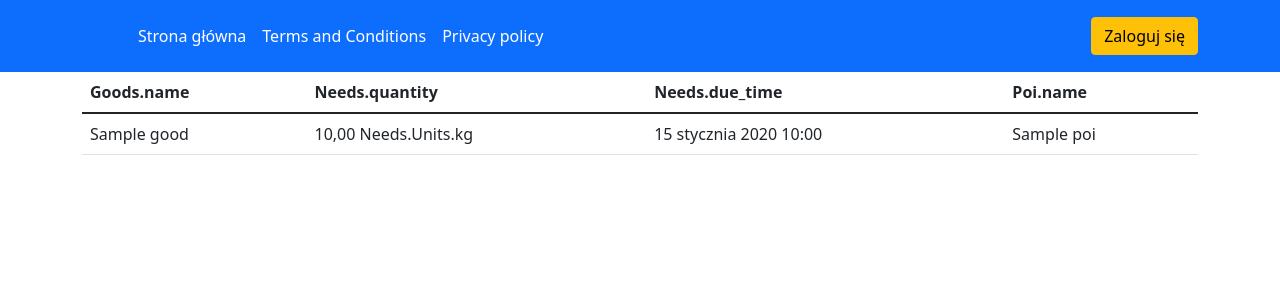
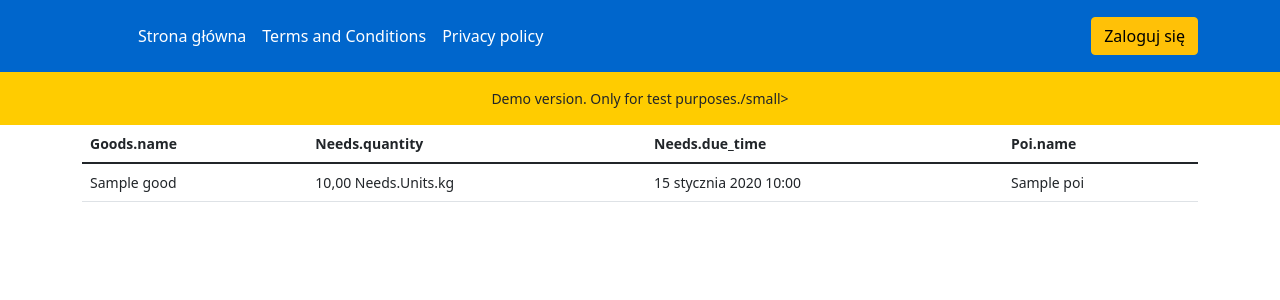
Before and after one commit to bartmanos/sfn, a Django app: page / in a window 1280 px wide. Shown: the top 300 px of the page. Run offline with Django 4.2, Linux system fonts and the light colour scheme; tables that the repository leaves empty hold one stand-in row (values such as "Sample post"); parts of the project's set-up code (start-up, migrations or seed data) failed here and were passed over.

Commit message:
Header containg warning for users willing to user the app

```diff
--- a/src/templates/base.html
+++ b/src/templates/base.html
@@ -12,7 +12,10 @@
     <title>Hello, world!</title>
     <style>
       .bg-ua {
-        background-color: #0d6efd;
+        background-color: #0066cc;
+      }
+      .bg-ua-rev {
+        background-color: #ffcc00;
       }
     </style>
   </head>
@@ -45,6 +48,13 @@
       </div>
     </div>
   </header>
+    <header class="p-3 bg-ua-rev">
+      <div class="container">
+        <div class="d-flex flex-wrap align-items-center justify-content-center justify-content-lg-center">
+          <small>{% translate "Demo version. Only for test purposes." %}/small>
+        </div>
+      </div>
+    </header>
 
     <div class="container">
       {% block content %}
```
Also changed, not shown: src/locale/en/LC_MESSAGES/django.po, src/locale/pl/LC_MESSAGES/django.po, src/locale/ua/LC_MESSAGES/django.po.
